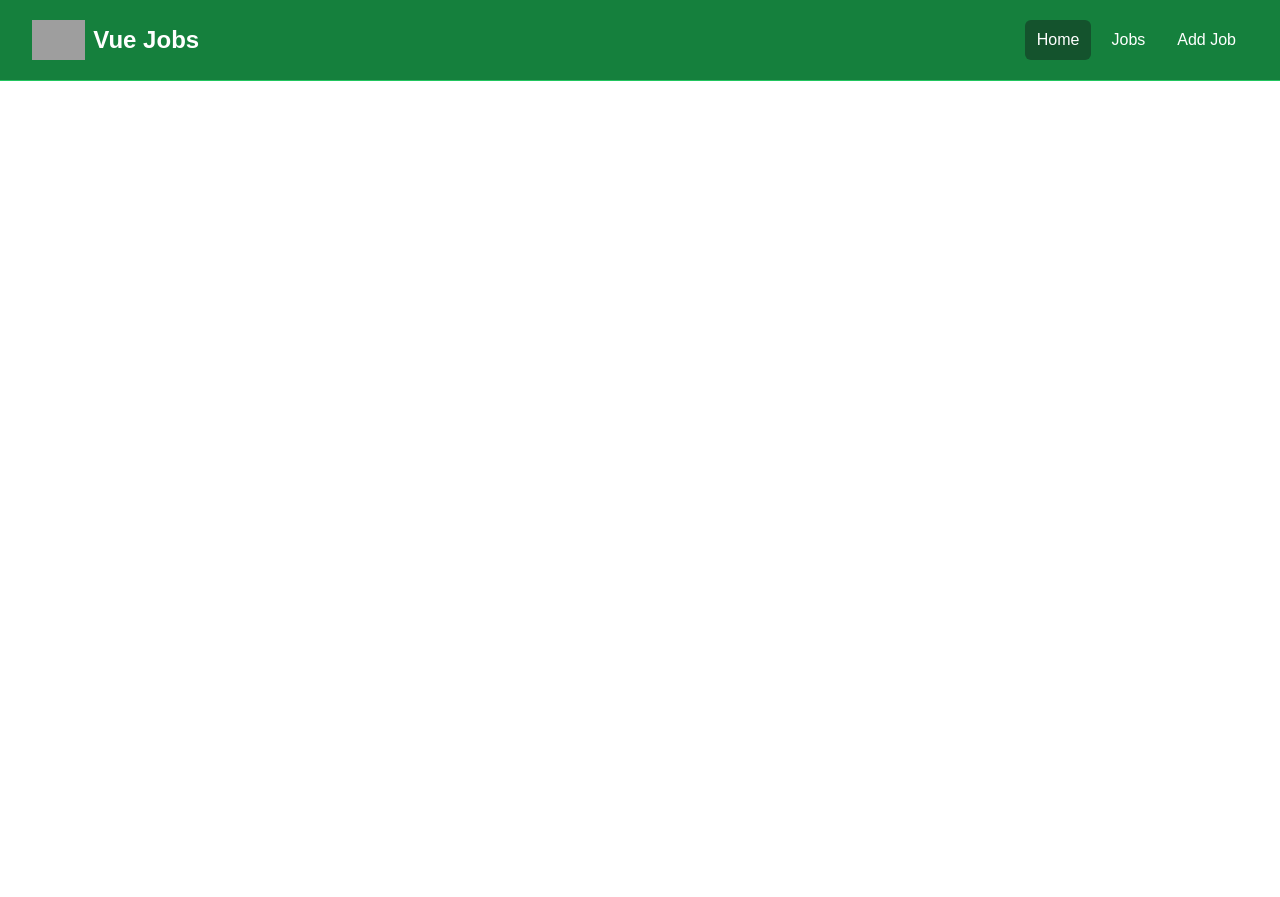
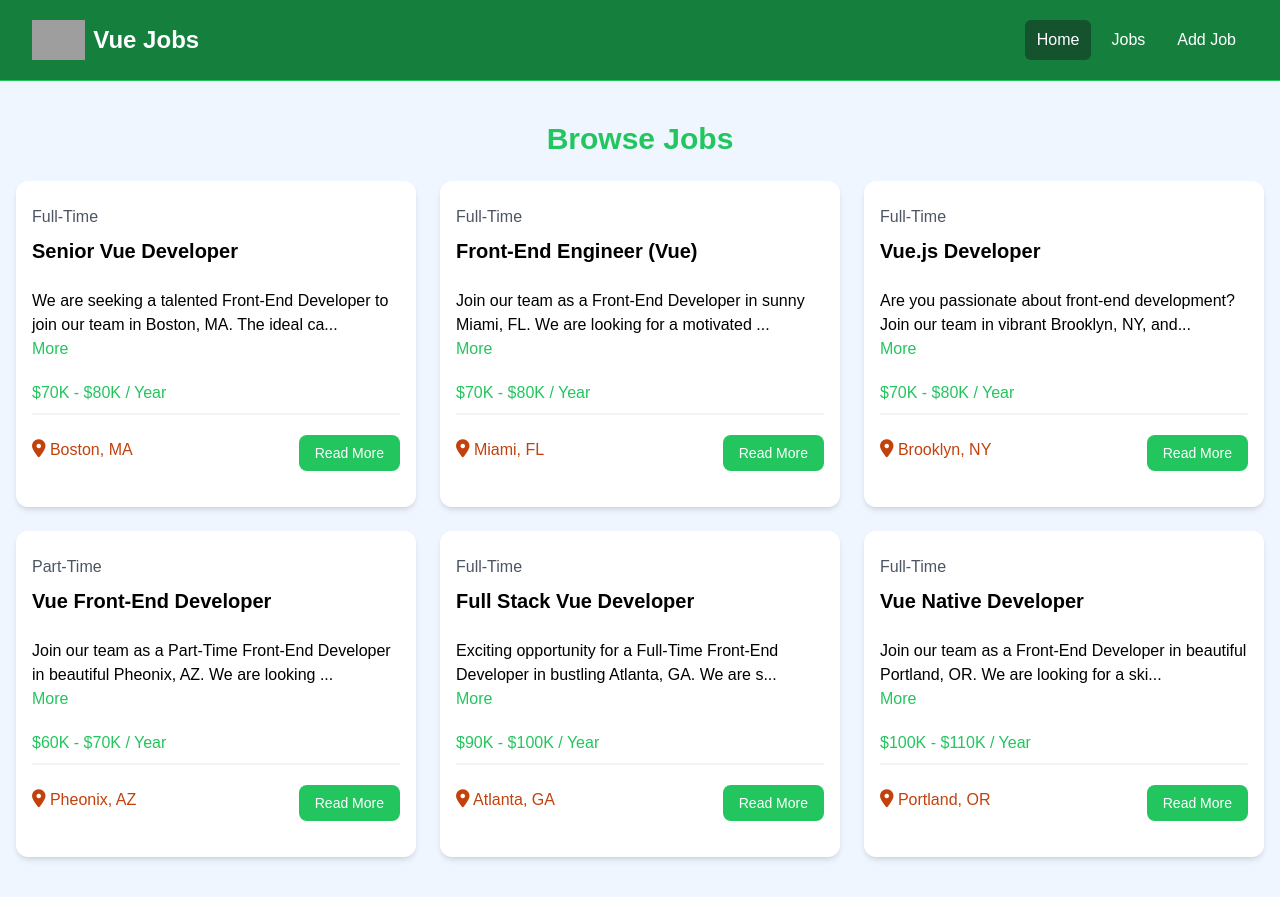
Before and after one commit to joshosas/vue-course, a Vue app: page /jobs in a window 1280 px wide. Before the commit the page ends 800 px from the top, so only its background shows below. Built offline with nearby package versions, Linux system fonts and the light colour scheme; grey boxes are pictures that could not be loaded.

Commit message:
setup JobsView

```diff
--- a/src/router/index.js
+++ b/src/router/index.js
@@ -1,14 +1,12 @@
 import { createRouter, createWebHistory } from 'vue-router'
 import HomeView from '@/views/HomeView.vue'
+import JobsView from '@/views/JobsView.vue'
 
 const router = createRouter({
   history: createWebHistory(import.meta.env.BASE_URL),
   routes: [
-    {
-      path: '/',
-      name: 'home',
-      component: HomeView,
-    },
+    { path: '/', name: 'home', component: HomeView },
+    { path: '/jobs', name: 'jobs', component: JobsView },
   ],
 })
 
--- /dev/null
+++ b/src/views/JobsView.vue
@@ -0,0 +1,7 @@
+<script setup>
+import JobListings from '@/components/JobListings.vue'
+</script>
+
+<template>
+  <JobListings />
+</template>
```
Also changed, not shown: src/views/JobView.vue (deleted).
